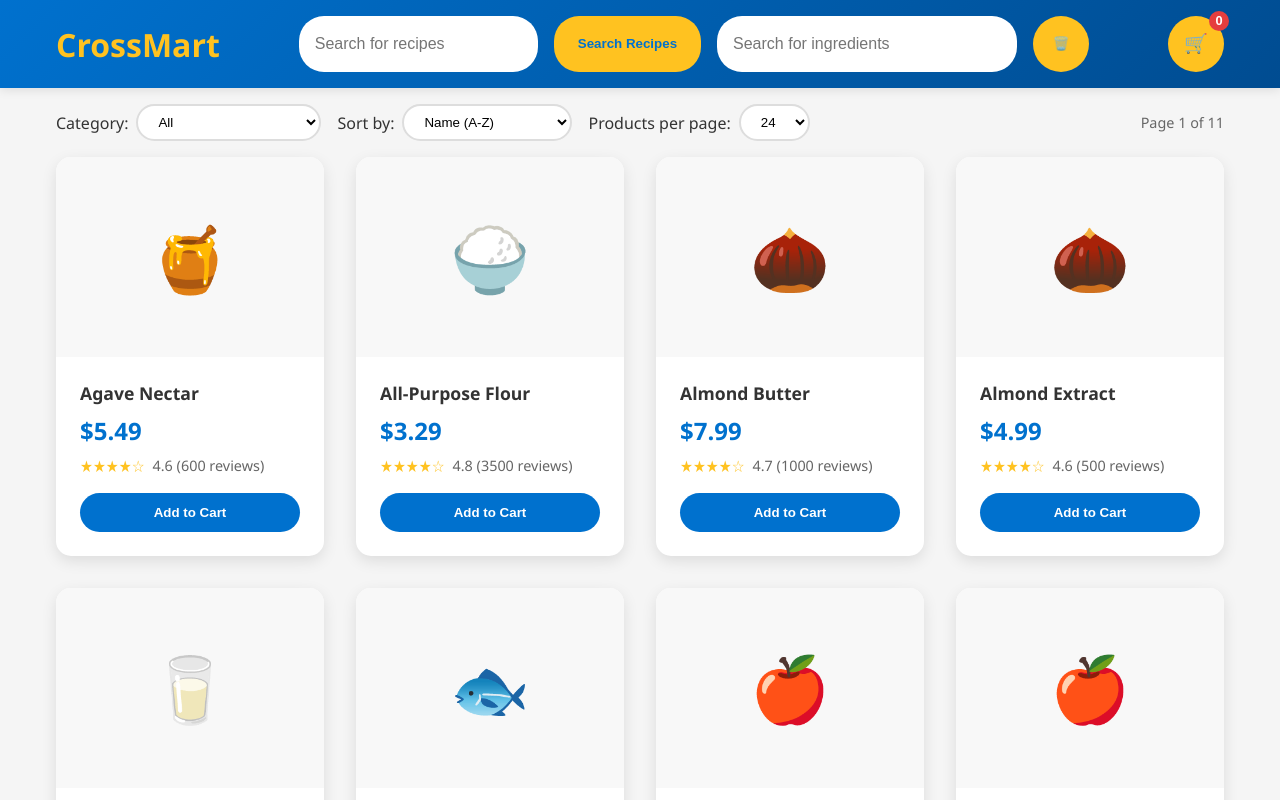
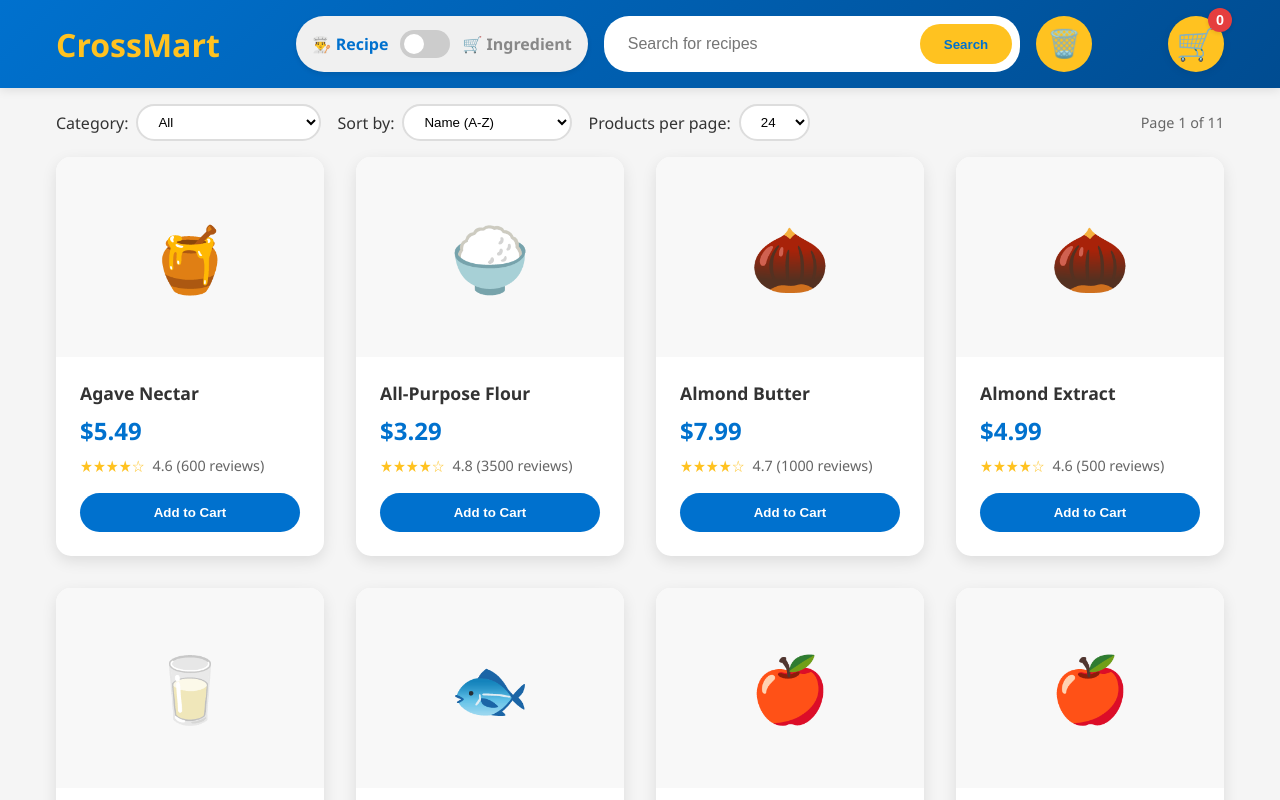
Before and after one commit to almhoward/Capstone, a React (Create React App) app in the folder my-react-app/: page / in a window 1280 px wide. Shown: the top 800 px of the page. Built offline with nearby package versions, Linux system fonts and the light colour scheme.

Commit message:
Toggle update 1.1

```diff
--- a/my-react-app/src/ShopMart.css
+++ b/my-react-app/src/ShopMart.css
@@ -51,18 +51,22 @@
             font-size: 2rem;
             font-weight: bold;
             color: #ffc220;
+            height: 3.5rem;
+            display: flex;
+            align-items: center;
         }
 
         .return-all-btn {
             background: #ffc220;
             color: #0071ce;
             border: none;
-            width: 3.5rem; /* Make it a circle */
-            height: 3.5rem; /* Standardized height */
-            line-height: 1.2; /* Allow text wrapping */
-            border-radius: 50%; /* Make it a circle */
+            width: 3.5rem;
+            height: 3.5rem;
+            line-height: 3.5rem;
+            border-radius: 50%;
             cursor: pointer;
             font-weight: bold;
+            font-size: 1.7rem;
             transition: all 0.3s ease;
             display: flex;
             align-items: center;
@@ -74,82 +78,168 @@
             transform: translateY(-2px);
         }
 
-        .search-input {
-            padding: 0 1rem; /* Adjusted padding */
-            height: 3.5rem; /* Standardized height */
-            border: none;
+        .search-container {
+    display: flex;
+    align-items: center;
+    gap: 0.5rem;
+    background: white;
+    padding: 0.5rem;
     border-radius: 25px;
-            font-size: 1rem;
-            outline: none;
 }
 
-        .search-input.recipe-search-input {
-            flex: 2; /* Allow it to grow more */
-            max-width: 700px; /* Increased max width */
+.search-switch-container {
+    display: flex;
+    align-items: center;
+    gap: 0.75rem; /* Increased gap for better spacing */
+    background-color: #f0f0f0;
+    height: 3.5rem;
+    min-width: 8.5rem;
+    padding: 0 1rem;
+    border-radius: 50px; /* Pill shape */
+    box-shadow: 0 2px 5px rgba(0,0,0,0.1);
 }
 
-        .search-input.ingredient-search-input {
-            flex: 1; /* Allow it to grow */
-            min-width: 300px; /* Increased minimum width */
+.switch-label {
+    font-size: 1rem;
+    font-weight: 600;
+    color: #888;
+    cursor: pointer;
+    transition: color 0.3s cubic-bezier(0.25, 0.1, 0.25, 1);
+}
+
+.switch-label.active {
+    color: #0071ce;
+}
+
+/* The switch - the box around the slider */
+.switch {
+  position: relative;
+  display: inline-block;
+  width: 50px; /* Adjusted size */
+  height: 28px; /* Adjusted size */
+}
+
+/* Hide default HTML checkbox */
+.switch input {
+  opacity: 0;
+  width: 0;
+  height: 0;
+}
+
+/* The slider */
+.slider {
+  position: absolute;
+  cursor: pointer;
+  top: 0;
+  left: 0;
+  right: 0;
+  bottom: 0;
+  background-color: #ccc;
+  transition: all 0.4s cubic-bezier(0.68, -0.55, 0.27, 1.55); /* Bounce effect */
+}
+
+.slider:before {
+  position: absolute;
+  content: "";
+  height: 20px; /* Adjusted size */
+  width: 20px;  /* Adjusted size */
+  left: 4px;
+  bottom: 4px;
+  background-color: white;
+  transition: all 0.4s cubic-bezier(0.68, -0.55, 0.27, 1.55); /* Bounce effect */
+}
+
+input:checked + .slider {
+  background-color: #0071ce;
+}
+
+input:focus + .slider {
+  box-shadow: 0 0 1px #0071ce;
+}
+
+input:checked + .slider:before {
+  transform: translateX(22px); /* Adjusted distance */
+}
+
+/* Rounded sliders */
+.slider.round {
+  border-radius: 28px;
+}
+
+.slider.round:before {
+  border-radius: 50%;
+}
+
+.switch:hover .slider {
+    background-color: #bbb;
+}
+
+.switch:hover input:checked + .slider {
+    background-color: #005ca8;
+}
+
+.search-input {
+    flex: 1;
+    border: none;
+    outline: none;
+    padding: 0 1rem;
+    font-size: 1rem;
+    min-width: 300px;
 }
 
 .search-btn {
     background: #ffc220;
     color: #0071ce;
     border: none;
-            padding: 0 1.5rem; /* Adjusted padding */
-            height: 3.5rem; /* Standardized height */
-            line-height: 1.2; /* Allow text wrapping */
-            border-radius: 25px;
+    padding: 0 1.5rem;
+    height: 2.5rem;
+    border-radius: 20px;
     cursor: pointer;
     font-weight: bold;
     transition: all 0.3s ease;
-            display: flex;
-            align-items: center;
-            justify-content: center;
-            text-align: center;
 }
 
-        .search-btn.recipe-search-btn {
-            flex-shrink: 0; /* Prevent shrinking */
-        }
-
+/* Cart Icon Styles */
 .cart-icon {
   position: relative;
   background: #ffc220;
   color: #0071ce;
   border: none;
-            width: 3.5rem; /* Standardized width */
-            height: 3.5rem; /* Standardized height */
-            line-height: 3.5rem; /* Center icon vertically */
+  width: 3.5rem;
+  height: 3.5rem;
   border-radius: 50%;
   cursor: pointer;
-            font-size: 1.2rem;
+  font-size: 2rem; /* Larger icon */
   transition: all 0.3s ease;
-            display: flex; /* Use flex to center content */
-            align-items: center; /* Center vertically */
-            justify-content: center; /* Center horizontally */
+  display: flex;
+  align-items: center;
+  justify-content: center;
+  box-shadow: 0 2px 8px rgba(0,0,0,0.08);
+  outline: none;
 }
 
 .cart-icon:hover {
   background: #ffb800;
-            transform: scale(1.1);
+  transform: scale(1.08);
 }
 
 .cart-count {
   position: absolute;
-            top: -5px;
-            right: -5px;
+  top: -0.5rem;
+  right: -0.5rem;
   background: #e53e3e;
   color: white;
   border-radius: 50%;
-            width: 20px;
-            height: 20px;
+  width: 1.5rem;
+  height: 1.5rem;
   display: flex;
   align-items: center;
   justify-content: center;
-            font-size: 0.8rem;
+  font-size: 0.9rem;
   font-weight: bold;
+  box-shadow: 0 1px 4px rgba(0,0,0,0.12);
+  z-index: 2;
+  pointer-events: none;
 }
 
         /* Navigation */
--- a/my-react-app/src/ShopMart.js
+++ b/my-react-app/src/ShopMart.js
@@ -280,8 +280,8 @@ function ShopMart() {
     ...new Set(products.map(product => product.category))
   ], [products]);
   const [isCartOpen, setIsCartOpen] = useState(false);
-  const [recipeSearchTerm, setRecipeSearchTerm] = useState('');
-  const [ingredientSearchTerm, setIngredientSearchTerm] = useState('');
+  const [searchTerm, setSearchTerm] = useState('');
+  const [searchType, setSearchType] = useState('recipe'); // 'recipe' or 'ingredient'
   const [sortBy, setSortBy] = useState('name');
   const [currentPage, setCurrentPage] = useState(1);
   const [productsPerPage, setProductsPerPage] = useState(24); // Default to 24 products per page
@@ -293,7 +293,6 @@ function ShopMart() {
   const filteredProducts = React.useMemo(() => {
     console.log("filteredProducts useMemo re-evaluating...");
     console.log("currentCategory:", currentCategory);
-    console.log("ingredientSearchTerm:", ingredientSearchTerm);
     console.log("recipeIngredients in useMemo:", recipeIngredients);
     console.log("sortBy:", sortBy);
 
@@ -304,9 +303,8 @@ function ShopMart() {
       newFilteredProducts = newFilteredProducts.filter(product => product.category === currentCategory);
     }
 
-    // Ingredient search filtering
-    if (ingredientSearchTerm) {
-      const searchTermLower = ingredientSearchTerm.toLowerCase();
+    if (searchType === 'ingredient' && searchTerm) {
+      const searchTermLower = searchTerm.toLowerCase();
       newFilteredProducts = newFilteredProducts.filter(product =>
         product.name.toLowerCase().includes(searchTermLower) ||
         product.category.toLowerCase().includes(searchTermLower)
@@ -337,7 +335,7 @@ function ShopMart() {
     });
 
     return sortedProducts;
-  }, [products, currentCategory, ingredientSearchTerm, recipeIngredients, sortBy]);
+  }, [products, currentCategory, searchTerm, searchType, recipeIngredients, sortBy]);
 
   /**
    * Generate star rating display
@@ -383,11 +381,12 @@ function ShopMart() {
   };
 
   // Event Handlers
-  const handleRecipeSearch = async () => {
-    if (!recipeSearchTerm) return;
+  const handleSearch = async () => {
+    if (!searchTerm) return;
 
+    if (searchType === 'recipe') {
       try {
-      const response = await fetch(`https://us-central1-capstonesearchbar.cloudfunctions.net/searchRecipes/?query=${encodeURIComponent(recipeSearchTerm)}`);
+        const response = await fetch(`https://us-central1-capstonesearchbar.cloudfunctions.net/searchRecipes/?query=${encodeURIComponent(searchTerm)}`);
         if (!response.ok) {
           throw new Error(`HTTP error! status: ${response.status}`);
         }
@@ -416,14 +415,15 @@ function ShopMart() {
         console.error("Failed to fetch recipe:", error);
         alert("Failed to fetch recipe. See console for details.");
       }
+    }
   };
 
   const handleCategoryFilter = (category) => {
     if (currentCategory !== category) {
       setCurrentCategory(category);
     }
-    if (recipeSearchTerm !== '') {
-      setRecipeSearchTerm(''); // Clear recipe search
+    if (searchTerm !== '') {
+      setSearchTerm(''); // Clear search term
     }
     if (recipeIngredients.length > 0) {
       setRecipeIngredients([]); // Clear recipe ingredients when switching to category filter
@@ -441,15 +441,7 @@ function ShopMart() {
     }
   };
 
-  const handleIngredientSearchChange = (e) => {
-    setIngredientSearchTerm(e.target.value);
-    if (recipeIngredients.length > 0) {
-      setRecipeIngredients([]);
-    }
-    if (recipeSearchTerm) {
-      setRecipeSearchTerm('');
-    }
-  };
+
 
   const addToCart = (productId) => {
     const product = products.find(p => p.id === productId);
@@ -512,22 +504,31 @@ function ShopMart() {
           </div>
 
           <div className="header-center">
+            <div className="search-switch-container">
+              <span className={`switch-label ${searchType === 'recipe' ? 'active' : ''}`}>👨‍🍳 Recipe</span>
+              <label className="switch">
+                <input
+                  type="checkbox"
+                  checked={searchType === 'ingredient'}
+                  onChange={() => setSearchType(searchType === 'recipe' ? 'ingredient' : 'recipe')}
+                />
+                <span className="slider round"></span>
+              </label>
+              <span className={`switch-label ${searchType === 'ingredient' ? 'active' : ''}`}>🛒 Ingredient</span>
+            </div>
+            <div className="search-container">
               <input
                 type="text"
-              className="search-input recipe-search-input"
-              placeholder="Search for recipes"
-              value={recipeSearchTerm}
-              onChange={(e) => setRecipeSearchTerm(e.target.value)}
-              onKeyPress={(e) => { if (e.key === 'Enter') handleRecipeSearch(); }}
+                className="search-input"
+                placeholder={`Search for ${searchType}s`}
+                value={searchTerm}
+                onChange={(e) => setSearchTerm(e.target.value)}
+                onKeyPress={(e) => { if (e.key === 'Enter') handleSearch(); }}
               />
-            <button className="search-btn recipe-search-btn" onClick={handleRecipeSearch}>Search Recipes</button>
-            <input
-              type="text"
-              className="search-input ingredient-search-input"
-              placeholder="Search for ingredients"
-              value={ingredientSearchTerm}
-              onChange={handleIngredientSearchChange}
-            />
+              <button className="search-btn" onClick={handleSearch}>
+                Search
+              </button>
+            </div>
             <button className="return-all-btn" onClick={() => handleCategoryFilter('all')}>🗑️</button>
           </div>
 
```
Lines whose indentation alone changed are shown as unchanged.
